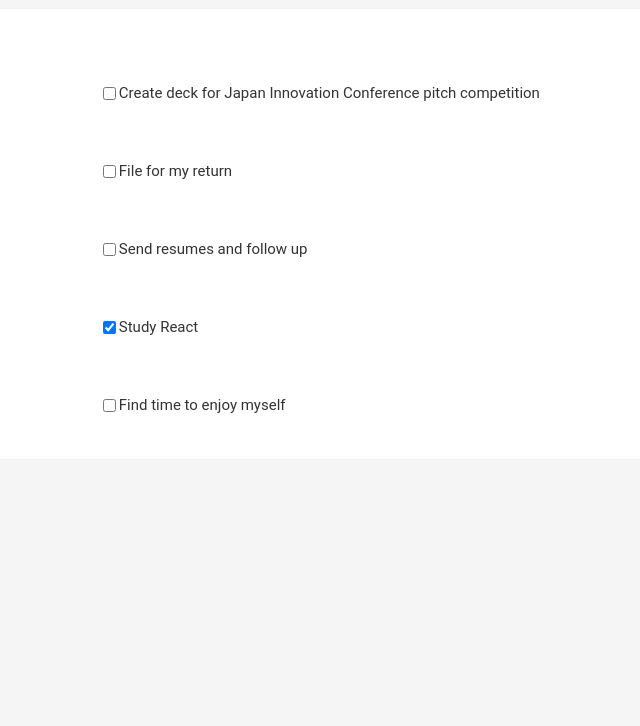
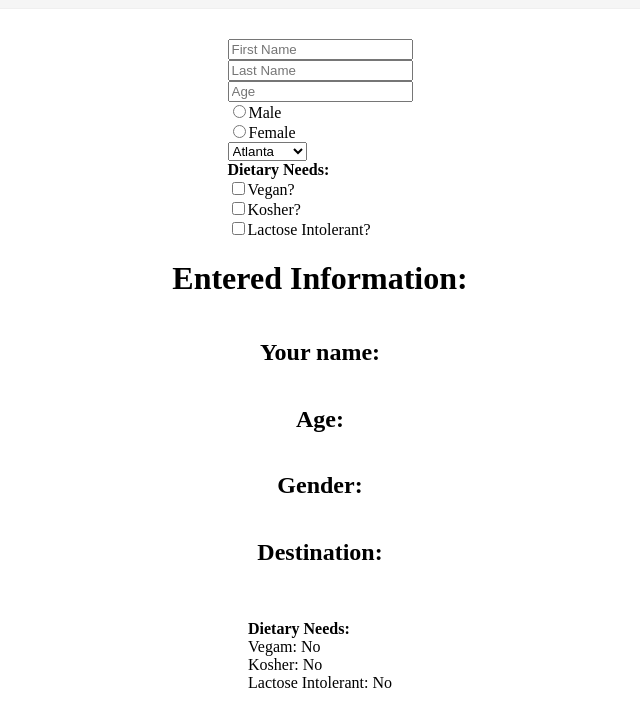
Before and after one commit to Corporatek/react_tutorial, a React (Create React App) app: page / in a window 1280 px wide. Shown: the top 726 px of the page, without its empty margins (320-960 px from the left). Built offline with nearby package versions, Linux system fonts and the light colour scheme.

Commit message:
completed all the learnings. Ready to being capstone project. Next step would be to learn modern advanced React techniques and how to use react with bootstrap

```diff
--- a/src/components/App.js
+++ b/src/components/App.js
@@ -1,50 +1,82 @@
-// Here I will be storing the most recent version of the todolist App
+import React, {Component} from "react"
 
-import React from "react";
-// import {Component} from "react"
-import '../App.css';
-import ToDoItem from "./ToDoItem"
-import ToDoData from "./ToDoData"
-
-// }
-
-
-class App extends React.Component {
+class App extends Component {
   constructor() {
     super()
     this.state = {
-      todos: ToDoData
+      firstName: "",
+      lastName: "",
+      age: "",
+      diet: [],
+      gender: "",
+      destination: "",
+      isVegan: false,
+      isKosher: false,
+      isLactoseFree: false
+
     }
     this.handleChange = this.handleChange.bind(this)
   }
 
-handleChange(id){
-  this.setState((prevState) => {
-    const updatedTodos = prevState.todos.map(todo => {
-      if (todo.id === id) {
-        todo.completed = !todo.completed
+  handleChange(event){
+    const {name, value, type, checked} = event.target
+
+    type === "checkbox" ?
+    this.setState({
+        [name]: checked
+      })
+:
+    this.setState({
+      [name]: value
+    })
   }
-      return todo
-    })
-    return {
-      todos: updatedTodos
-    }
-  })
 
 
-}
-
   render() {
-  // Below gives the components data the ability to react
-  const todolist = this.state.todos.map(item => <ToDoItem key={item.id} item={item} handleChange={this.handleChange}/>)
-
     return(
       <div className="todo-list">
-      {todolist}
+        <form>
+          <input name="firstName" value={this.state.firstName} placeholder="First Name" onChange={this.handleChange}/> <br></br>
+          <input name="lastName" value={this.state.lasttName} placeholder="Last Name" onChange={this.handleChange}/> <br></br>
+          <input name="age" value={this.state.age} placeholder="Age" onChange={this.handleChange} /> <br></br>
+
+          <input type="radio" checked={this.state.gender === "male"} name="gender" value="male" placeholder="male" onChange={this.handleChange} />Male <br></br>
+          <input type="radio" checked={this.state.gender === "female"} name="gender" value="female" placeholder="female" onChange={this.handleChange} />Female <br></br>
+
+          <select name="destination" value={this.state.destination} onChange={this.handleChange}>
+            <option value="atlanta">Atlanta</option>
+            <option value="boston">Boston</option>
+            <option value="new york">New York</option>
+          </select>
+          <br></br>
+
+        <b>Dietary Needs:</b>
+        <br></br>
+
+          <input type="checkbox" checked={this.state.isVegan} name="isVegan" onChange={this.handleChange} />Vegan?<br></br>
+          <input type="checkbox" checked={this.state.isKosher} name="isKosher" onChange={this.handleChange} />Kosher?<br></br>
+          <input type="checkbox" checked={this.state.isLactoseFree} name="isLactoseFree" onChange={this.handleChange} />Lactose Intolerant?<br></br>
+
+        </form>
+
+        <h1>Entered Information:</h1>
+        <h2>Your name: {this.state.firstName} {this.state.lastName}</h2>
+        <h2>Age: {this.state.age}</h2>
+        <h2>Gender: {this.state.gender}</h2>
+        <h2>Destination: {this.state.destination}</h2>
+        <br></br>
+
+        <p>
+          <b>Dietary Needs:</b>
+          <br></br>
+          Vegam: {this.state.isVegan ? "Yes" : "No"}<br></br>
+          Kosher: {this.state.isKosher ? "Yes" : "No"}<br></br>
+          Lactose Intolerant: {this.state.isLactoseFree ? "Yes" : "No"}<br></br>
+        </p>
+
         </div>
     )
   }
-
 }
 
-export default App;
+export default App
--- a/src/components/ToDoItem.js
+++ b/src/components/ToDoItem.js
@@ -2,10 +2,20 @@ import React from "react";
 
 
 function ToDoItem(props) {
+    const completedStyle = {
+        fontStyle: "italic",
+        color: "green",
+        textDecoration: "line-through"
+      }
+
     return (
     <div className="todo-item">
-            <input type="checkbox" checked={props.item.completed} onChange={() => props.handleChange(props.item.id)}/>
-            <p>{props.item.description}</p>
+            <input
+                type="checkbox"
+                checked={props.item.completed}
+                onChange={() => props.handleChange(props.item.id)}
+                />
+            <p style={props.item.completed ? completedStyle: null}>{props.item.description}</p>
     </div>
     )
 }
--- a/src/components/store.js
+++ b/src/components/store.js
@@ -23,6 +23,7 @@ handleChange(id){
     const updatedTodos = prevState.todos.map(todo => {
       if (todo.id === id) {
         todo.completed = !todo.completed
+        document.getElementById(todo.id, )
       }
       return todo
     })
@@ -38,6 +39,7 @@ render() {
   // Below gives the components data the ability to react
   const todolist = this.state.todos.map(item => <ToDoItem key={item.id} item={item} handleChange={this.handleChange}/>)
 
+
   return(
     <div className="todo-list">
       {todolist}
```
Lines whose indentation alone changed are shown as unchanged.
